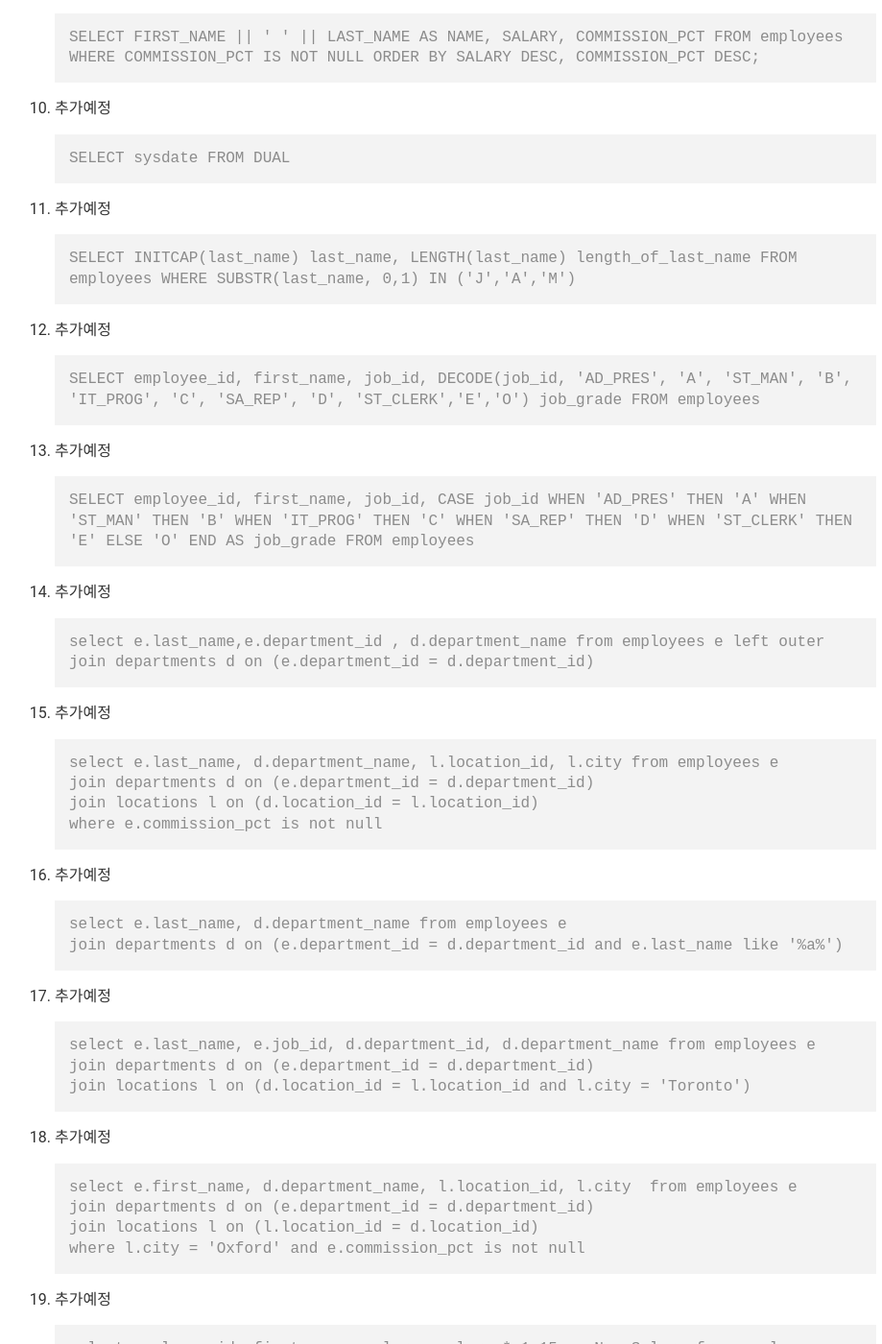
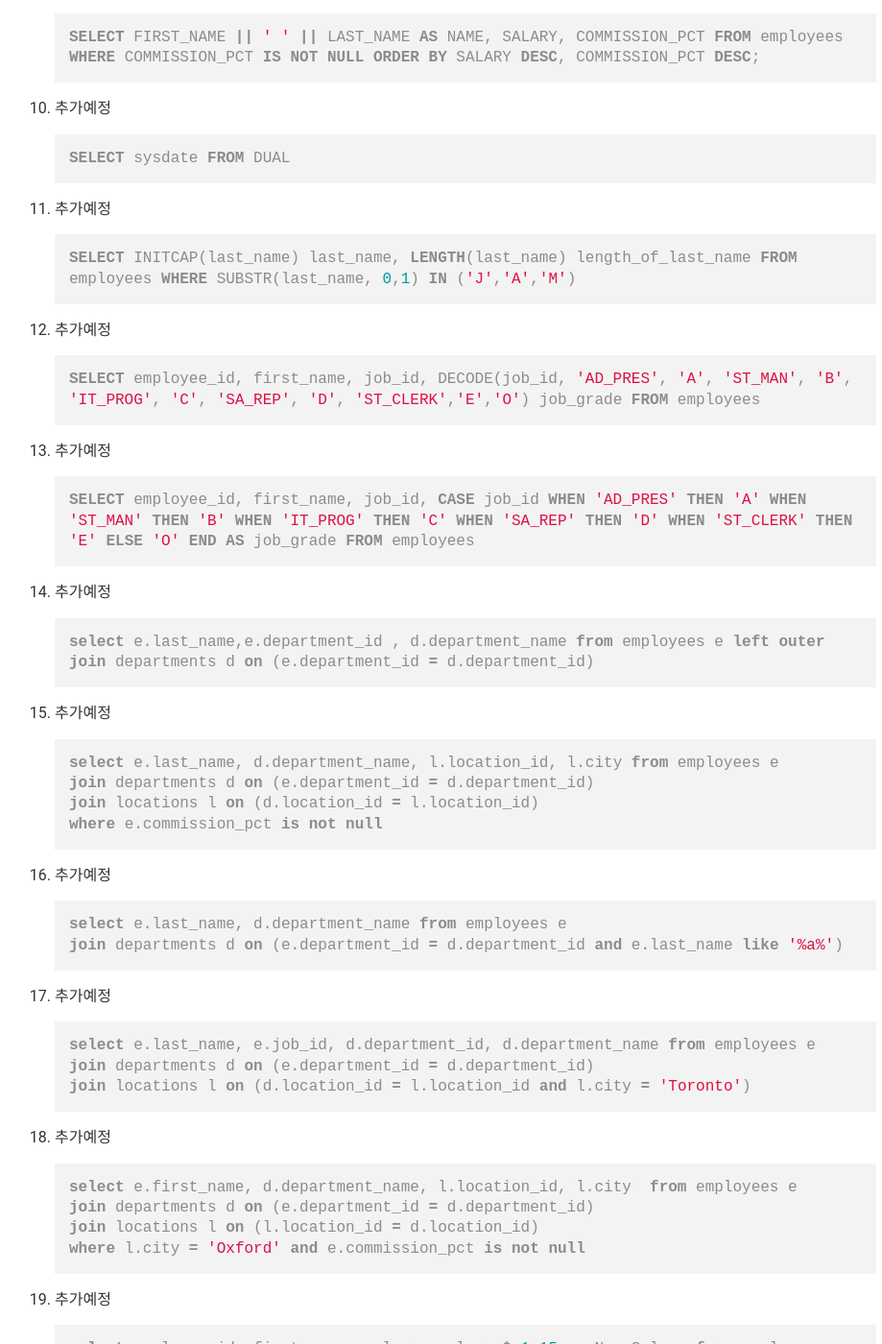
Before and after one commit to sungjunyoung/sungjunyoung.github.io_deprecated, a Jekyll site: the page built from _posts/2017-04-17-database-mid-term.md, in a window 1280 px wide and 1400 px high, scrolled down 9201 px. Shown: the whole window at 96% size, without its empty margins (167-1086 px from the left). Built offline with Jekyll 4.4.1, drawn with Linux system fonts in a browser that asks for light colours; comment, search, counter and statistics services are not loaded; some of the changed text lies outside the part shown.

Commit message:
SQL 하이라이팅

````diff
--- a/_posts/2017-04-17-database-mid-term.md
+++ b/_posts/2017-04-17-database-mid-term.md
@@ -193,103 +193,103 @@ header: 17-1 학기 데이터베이스 중간고사 정리
 ### 실습 SQL 문들
 
 1. DEPARTMENTS 테이블에서 전체를 본다.
-```sql
-SELECT * FROM DEPARTMENTS
-```
+    ```sql
+    SELECT * FROM DEPARTMENTS
+    ```
 2. Employees 테이블에서 EMPLOYEE_ID 와 성과 이름을 합친것, JOB_ID 와 HIRE_DATE 에 “STARTDATE” 라는 레이블을 붙여서 본다.
-```sql
-SELECT EMPLOYEE_ID, FIRST_NAME || ' ' || LAST_NAME, JOB_ID, HIRE_DATE AS "STARTDATE" FROM employees;
-```
+    ```sql
+    SELECT EMPLOYEE_ID, FIRST_NAME || ' ' || LAST_NAME, JOB_ID, HIRE_DATE AS "STARTDATE" FROM employees;
+    ```
 4. 추가예정
-    ```
+    ```sql
     SELECT FIRST_NAME || ' ' || LAST_NAME || ', ' || JOB_ID AS "Employee and Title" FROM employees;
     ```
 5. 추가예정
-    ```
+    ```sql
     SELECT FIRST_NAME || ' ' || LAST_NAME AS NAME, SALARY FROM employees WHERE SALARY > 12000;
     ```
 6. 추가예정
-    ```
+    ```sql
     SELECT FIRST_NAME || ' ' || LAST_NAME AS NAME, DEPARTMENT_ID FROM employees WHERE EMPLOYEE_ID = 176;
     ```
 7. 추가예정
-    ```
+    ```sql
     SELECT FIRST_NAME || ' ' || LAST_NAME AS NAME, SALARY FROM employees WHERE SALARY < 5000 OR SALARY > 12000;
     ```
 8. 추가예정
-    ```
+    ```sql
     SELECT FIRST_NAME || ' ' || LAST_NAME AS NAME, DEPARTMENT_ID FROM employees WHERE DEPARTMENT_ID = 20 OR DEPARTMENT_ID = 50 ORDER BY FIRST_NAME;
     ```
 9. 추가예정
-    ```
+    ```sql
     SELECT FIRST_NAME || ' ' || LAST_NAME AS NAME, DEPARTMENT_ID FROM employees WHERE MANAGER_ID IS NULL
     ```
 10. 추가예정
-    ```
+    ```sql
     SELECT FIRST_NAME || ' ' || LAST_NAME AS NAME, SALARY, COMMISSION_PCT FROM employees WHERE COMMISSION_PCT IS NOT NULL ORDER BY SALARY DESC, COMMISSION_PCT DESC;
     ```
 11. 추가예정
-    ```
+    ```sql
     SELECT sysdate FROM DUAL
     ```
 12. 추가예정
-    ```
+    ```sql
     SELECT INITCAP(last_name) last_name, LENGTH(last_name) length_of_last_name FROM employees WHERE SUBSTR(last_name, 0,1) IN ('J','A','M')
     ```
 13. 추가예정
-    ```
+    ```sql
     SELECT employee_id, first_name, job_id, DECODE(job_id, 'AD_PRES', 'A', 'ST_MAN', 'B', 'IT_PROG', 'C', 'SA_REP', 'D', 'ST_CLERK','E','O') job_grade FROM employees
     ```
 14. 추가예정
-    ```
+    ```sql
     SELECT employee_id, first_name, job_id, CASE job_id WHEN 'AD_PRES' THEN 'A' WHEN 'ST_MAN' THEN 'B' WHEN 'IT_PROG' THEN 'C' WHEN 'SA_REP' THEN 'D' WHEN 'ST_CLERK' THEN 'E' ELSE 'O' END AS job_grade FROM employees
     ```
 15. 추가예정
-    ```
+    ```sql
     select e.last_name,e.department_id , d.department_name from employees e left outer join departments d on (e.department_id = d.department_id)
     ```
 16. 추가예정
-    ```
+    ```sql
     select e.last_name, d.department_name, l.location_id, l.city from employees e
     join departments d on (e.department_id = d.department_id)
     join locations l on (d.location_id = l.location_id)
     where e.commission_pct is not null
     ```
 16. 추가예정
-    ```
+    ```sql
     select e.last_name, d.department_name from employees e
     join departments d on (e.department_id = d.department_id and e.last_name like '%a%')
     ```
 17. 추가예정
-    ```
+    ```sql
     select e.last_name, e.job_id, d.department_id, d.department_name from employees e
     join departments d on (e.department_id = d.department_id)
     join locations l on (d.location_id = l.location_id and l.city = 'Toronto')
     ```
 18. 추가예정
-    ```
+    ```sql
     select e.first_name, d.department_name, l.location_id, l.city  from employees e
     join departments d on (e.department_id = d.department_id)
     join locations l on (l.location_id = d.location_id)
     where l.city = 'Oxford' and e.commission_pct is not null
     ```
 19. 추가예정
-    ```
+    ```sql
     select employee_id, first_name, salary, salary * 1.15 as New_Salary from employees
     ```
 20. 추가예정
-    ```
+    ```sql
     select last_name, NVL(TO_CHAR(commission_pct),'No Commission') COMM from employees
     ```
 21. 추가예정
-    ```
+    ```sql
     select first_name, job_id, salary from employees where job_id in ('SA_REP','ST_CLERK') and salary not in (2500, 3500, 7000)
     ```
 22. 추가예정
-    ```
+    ```sql
     select first_name Employee, salary Monthly_Salary from employees where salary >= 5000 and salary <= 12000 and department_id in (20, 50)
     ```
 23. 추가예정
-    ```
+    ```sql
     select first_name from employees where substr(first_name,0, 3) like '%a'
     ```
````
Also changed, not shown: 1 other file.
